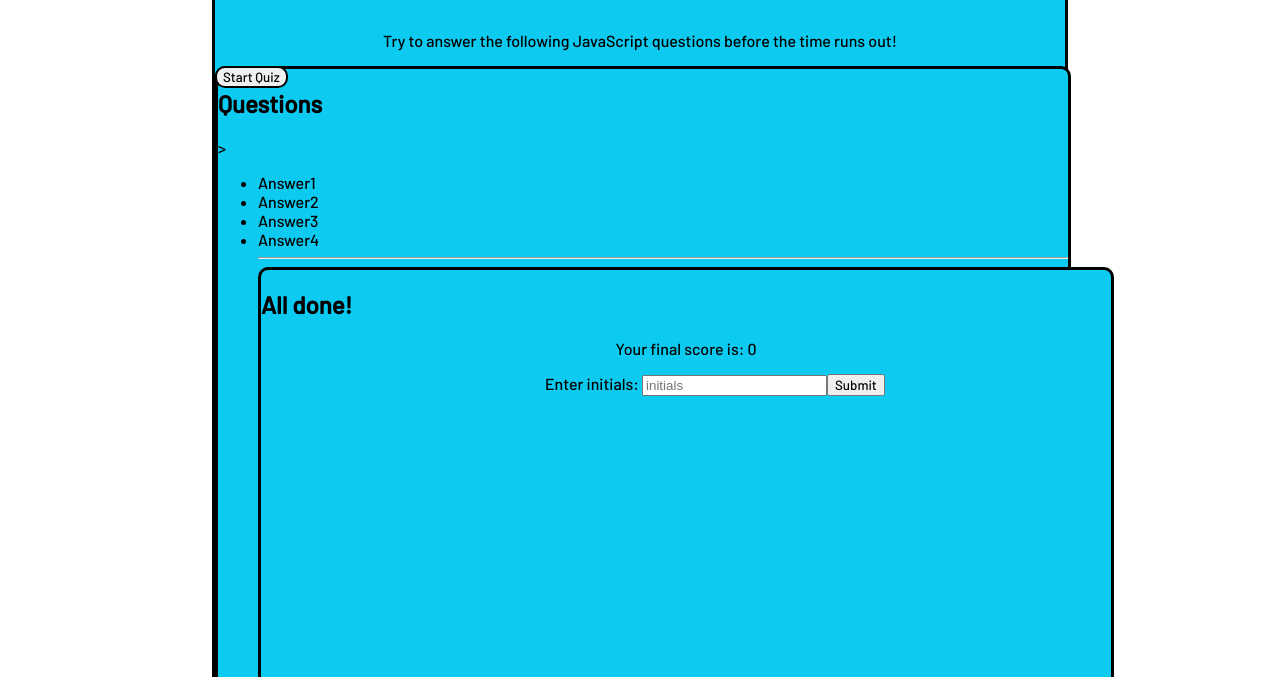
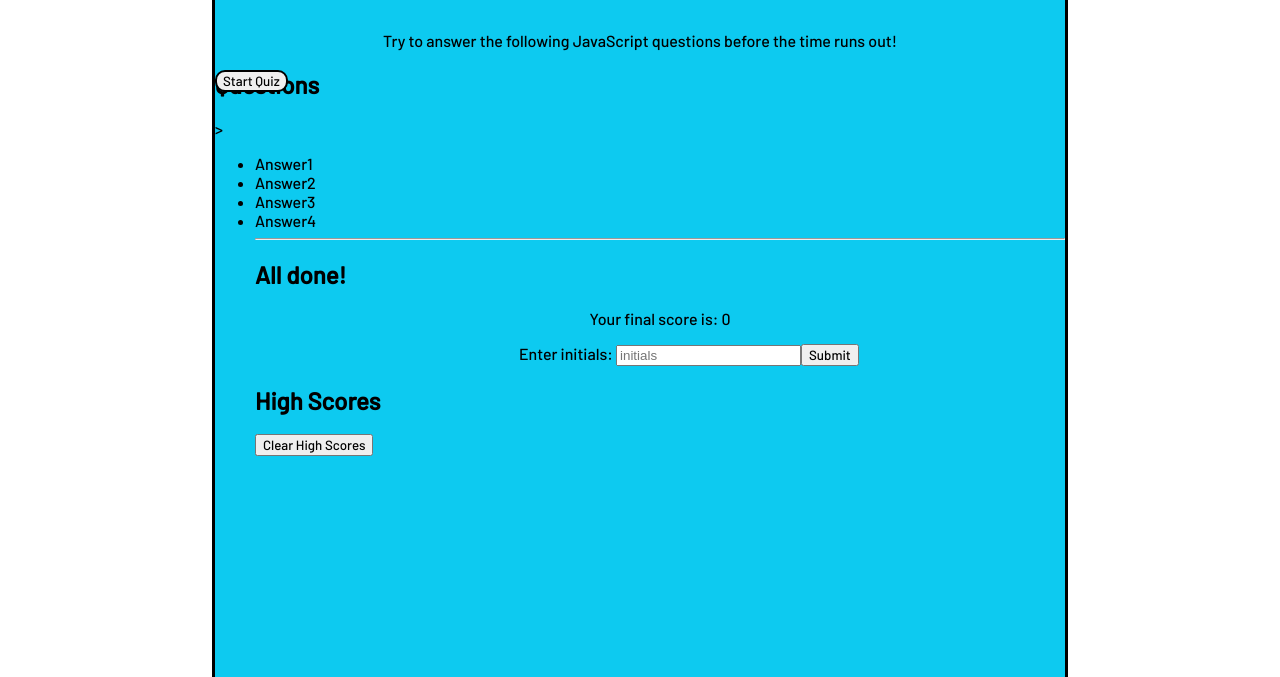
Before and after one commit to cthibodeau09/java-latte-express, a plain HTML site: page index.html in a window 1280 px wide. Shown: the part 123-800 px from the top of the page. Drawn offline with Linux system fonts and the light colour scheme.

Commit message:
updated html

```diff
--- a/index.html
+++ b/index.html
@@ -25,7 +25,7 @@
     <button id="start" class="btn">Start Quiz</button>
 
 
-<section id="questions" class="hide">
+<class id="questions" class="hide">
     <h2 id="question">Questions</h2>>
 
     <ul id="choices"></div>
@@ -39,13 +39,13 @@
     </div>
 
 <!--Final Score-->
-<section id="final" class="hide">
+<class id="final" class="hide">
     <h2>All done!</h2>
     <p>Your final score is: <span class="score">0</span> </p>
     <p>Enter initials: <input placeholder="initials" id="initials" /><button id="submit-score" class="btn">Submit</button></p>
-</section>
+
 <!--High Scores Section-->
-<section id="highscores" class="hide">
+<class id="highscores" class="hide">
     <h2>High Scores</h2>
     <ol id="score-list"></ol>
     <button id="goback" class="btn">Go Back</button>
```
